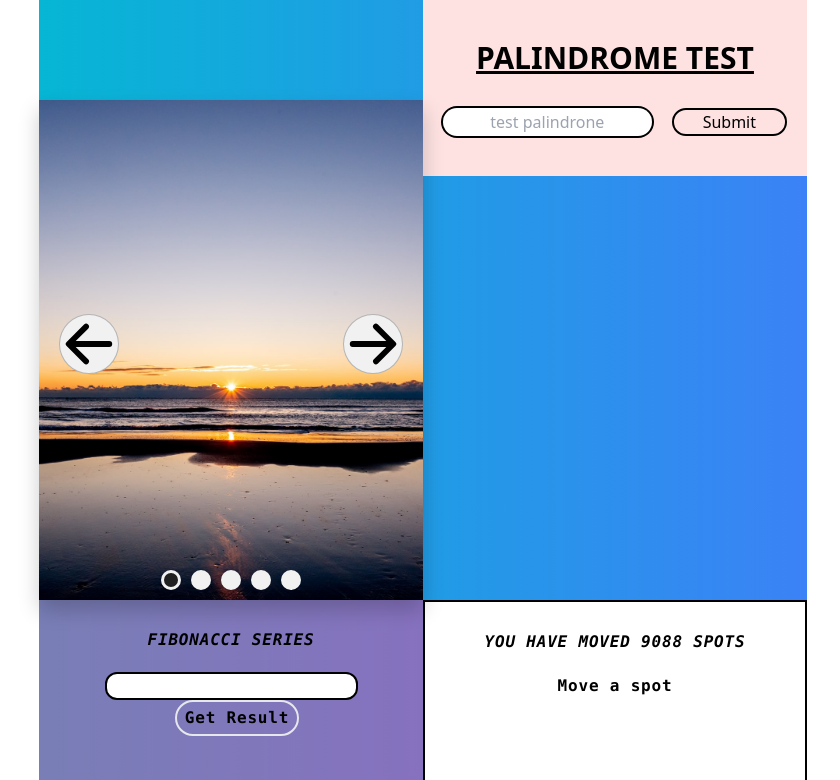
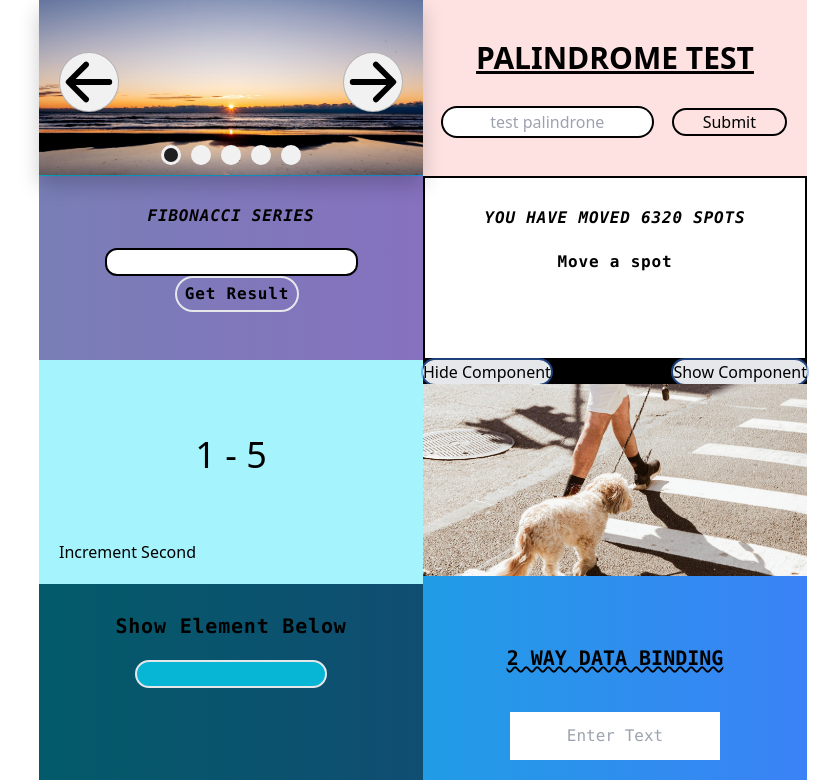
Before and after one commit to DecentraMindsCoin/hired-in-next, a Next.js app: page / in a window 1280 px wide. Shown: the top 780 px of the page, without its empty margins (217-1057 px from the left). Built offline with nearby package versions, Linux system fonts and the light colour scheme; no server answers.

Commit message:
change styling to ScrollEvent component

```diff
--- a/src/components/HowOther.js
+++ b/src/components/HowOther.js
@@ -5,7 +5,7 @@ import { useState } from 'react'
 const HowOther = () => {
   const [showComponent, setShowComponent] = useState(true)
   const styles = {
-    container: 'relative w-full',
+    container: 'relative w-full bg-black',
     buttons: 'flex w-full justify-between',
     button: 'rounded-xl ring-2 ring-emerald bg-gray-200',
     image: '',
--- a/src/components/TestImage.js
+++ b/src/components/TestImage.js
@@ -9,7 +9,7 @@ const TestImage = () => {
     }
   }, [])
   return (
-    <div className="relative h-32 w-full">
+    <div className="relative h-48 w-full">
       <Image className="absolute object-cover" src="/dog.jpeg" layout="fill" />
     </div>
   )
--- a/styles/slider.css
+++ b/styles/slider.css
@@ -1,7 +1,6 @@
 .container-slider {
     max-width: 700px;
-    height: 500px;
-    margin: 100px auto 0;
+    height: 175px;
     position: relative;
     overflow: hidden;
     box-shadow: 0 10px 20px rgba(0, 0, 0, 0.2);
```
